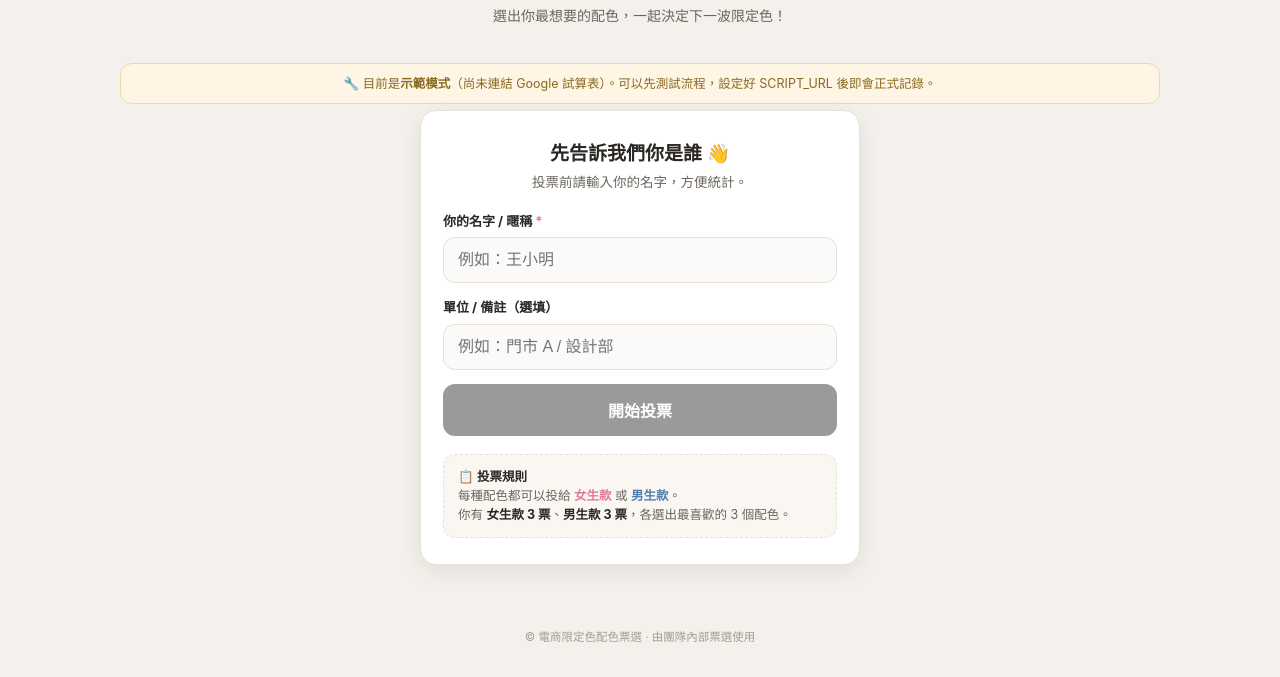
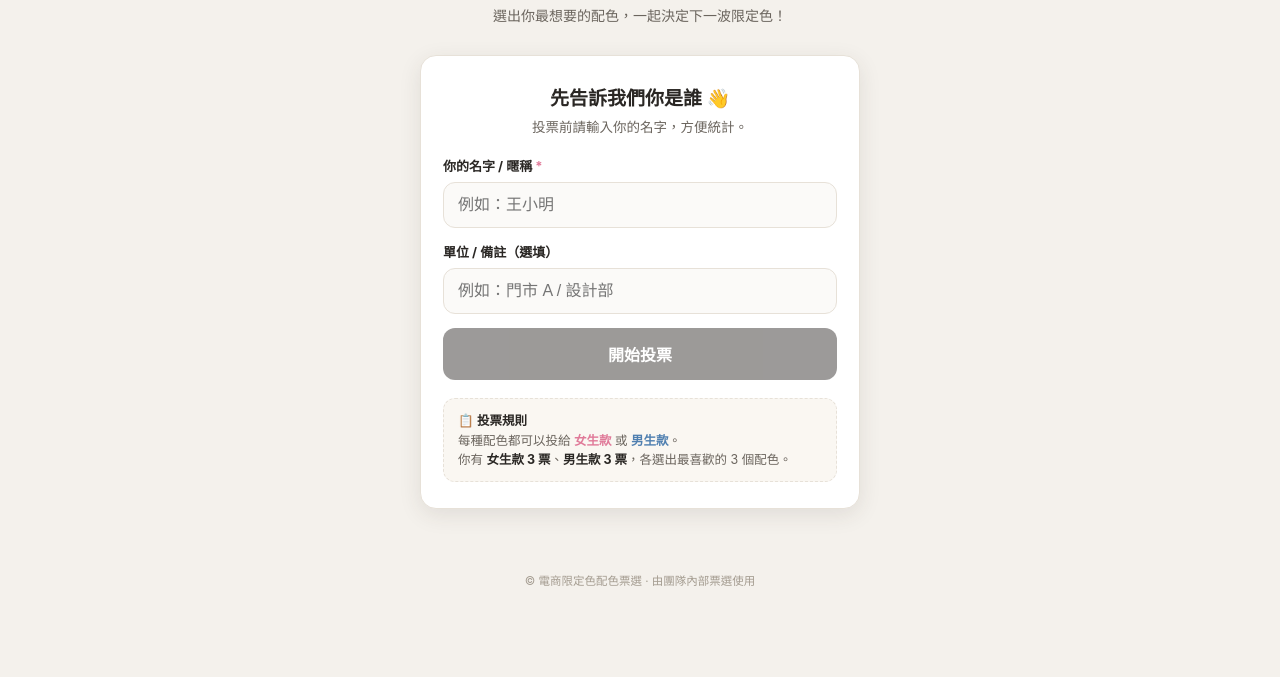
Before and after one commit to rhk9003/sneaker-vote, a plain HTML site: page index.html in a window 1280 px wide. Shown: the part 128-805 px from the top of the page. Drawn offline with Linux system fonts and the light colour scheme.

Commit message:
串接 Google Apps Script：填入正式投票收集網址
Co-Authored-By: Claude Opus 4.8 <noreply@anthropic.com>

```diff
--- a/index.html
+++ b/index.html
@@ -244,7 +244,7 @@
    （部署 Apps Script 後會拿到一串 https://script.google.com/macros/s/..../exec）
    留空的話會進入「示範模式」，可以測試流程但不會寫進試算表。
    ========================================================================= */
-const SCRIPT_URL = "";
+const SCRIPT_URL = "https://script.google.com/macros/s/AKfycby_G_95kQkszBRlSCLYohJ8xd-nv46Ouz3IAFejSSKEj1iSAPdaqg8a91ifZNsxDWyR/exec";
 
 /* 投票上限：女生款 / 男生款 各幾票 */
 const MAX_VOTES = 3;
```
